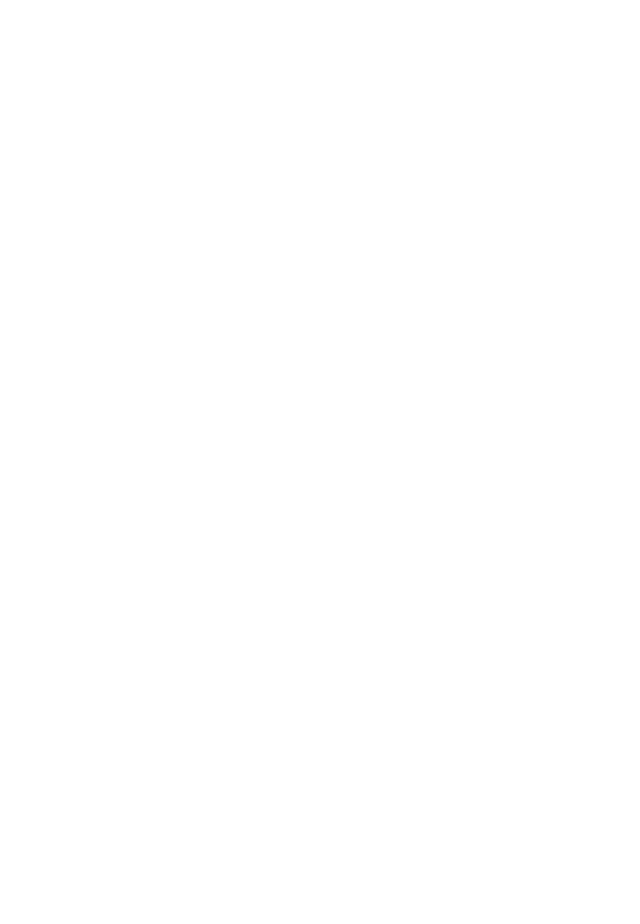
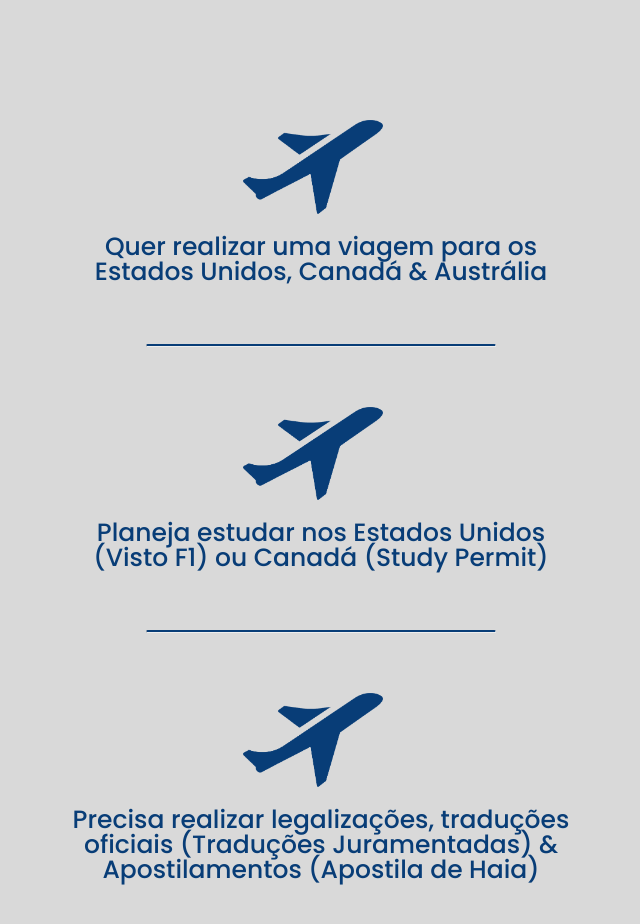
Before and after one commit to brunodeev/vistos-e-co-landing, an Angular app: page / in a window 1280 px wide. Shown: the part 980-1904 px from the top of the page, without its empty margins (319-959 px from the left). Before the commit the page ends 980 px from the top, so only its background shows below. Built offline with nearby package versions, Linux system fonts and the light colour scheme.

Commit message:
feat: creates plane cards

```diff
--- a/src/app/components/home/home.component.html
+++ b/src/app/components/home/home.component.html
@@ -18,6 +18,21 @@
     <section class="third-section">
         <div class="third-headline">
             <h1>A VISTOS & CO. É IDEAL PARA VOCÊ QUE:</h1>
+
+            <div class="card-plane">
+                <img src="./assets/aviao.png">
+                <p>Quer realizar uma viagem para os Estados Unidos, Canadá & Austrália</p>
+            </div>
+            <hr>
+            <div class="card-plane">
+                <img src="./assets/aviao.png">
+                <p>Planeja estudar nos Estados Unidos (Visto F1) ou Canadá (Study Permit)</p>
+            </div>
+            <hr>
+            <div class="card-plane">
+                <img src="./assets/aviao.png">
+                <p>Precisa realizar legalizações, traduções oficiais (Traduções Juramentadas) & Apostilamentos (Apostila de Haia)</p>
+            </div>
         </div>
     </section>
 </main>
--- a/src/app/components/home/home.component.scss
+++ b/src/app/components/home/home.component.scss
@@ -112,9 +112,42 @@ main {
     color: #083d77;
 
     .third-headline {
+        display: flex;
+        flex-direction: column;
+        justify-content: center;
+        align-items: center;
+
         h1 {
             font-size: 40px;
-            margin-top: 50px;
+            margin: 50px 0px 60px 0px;
+        }
+
+        hr {
+            border-top: 2px solid #083d77;
+            border-radius: 5px;
+            width: 350px;
+        }
+
+        .card-plane {
+            display: flex;
+            flex-direction: column;
+            justify-content: center;
+            align-items: center;
+            width: 500px;
+            padding: 60px 0px 60px 0px;
+
+            img {
+                max-width: 140px;
+                margin-bottom: 20px;
+                margin-right: 15px;
+            }
+
+            p {
+                text-align: center;
+                font-size: 25px;
+                font-weight: 500;
+                line-height: 25px;
+            }
         }
     }
 }
```
Also changed, not shown: src/assets/aviao.png (added).
